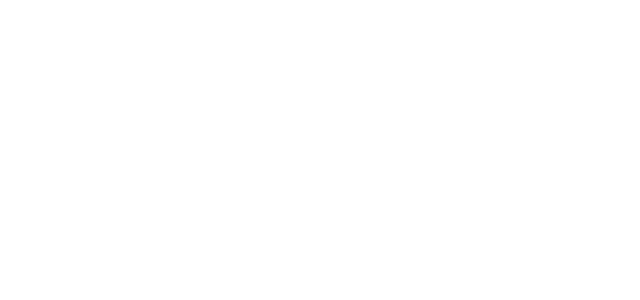
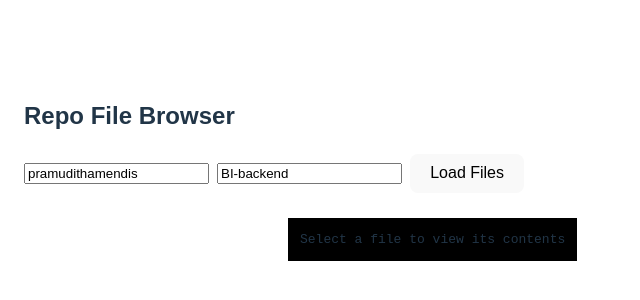
Before and after one commit to pramudithamendis/25-26J-087, a React app in the folder frontend/: page /questions/allfiles in a window 1280 px wide. Before the commit this address had no page. Shown: the part 224-524 px from the top of the page, without its empty margins (0-640 px from the left). Built offline with nearby package versions, Linux system fonts and the light colour scheme; the HTML template or start-up script is replaced by a standard one.

Commit message:
listing all files in repo

```diff
--- a/frontend/src/App.tsx
+++ b/frontend/src/App.tsx
@@ -3,6 +3,7 @@
 import QuestionsCVUpload from "./Questions/QuestionsCVUpload";
 import QuestionsFindBestProject from "./Questions/QuestionsFindBestProject";
 import QuestionsClone from "./Questions/QuestionsClone";
+import QuestionsAllFiles from "./Questions/QuestionsAllFiles";
 
 function App() {
   return (
@@ -10,6 +11,7 @@
       <Route path="/questions/upload" element={<QuestionsCVUpload />} />
       <Route path="/questions/bestproject" element={<QuestionsFindBestProject />} />
       <Route path="/questions/clone" element={<QuestionsClone />} />
+      <Route path="/questions/allfiles" element={<QuestionsAllFiles />} />
     </Routes>
   );
 }
--- /dev/null
+++ b/frontend/src/Questions/QuestionsAllFiles.tsx
@@ -0,0 +1,109 @@
+import { useEffect, useState } from "react";
+
+const API_BASE = "http://127.0.0.1:8000/api/items"; // e.g. "http://localhost:8000"
+
+export default function QuestionsAllFiles() {
+  const [username, setUsername] = useState("pramudithamendis");
+  const [reponame, setReponame] = useState("BI-backend");
+  const [files, setFiles] = useState<string[]>([]);
+  const [selectedFile, setSelectedFile] = useState<string | null>(null);
+  const [fileContent, setFileContent] = useState("");
+  const [error, setError] = useState<string | null>(null);
+  const [loading, setLoading] = useState(false);
+
+  async function loadFiles() {
+    setError(null);
+    setFiles([]);
+    setSelectedFile(null);
+    setFileContent("");
+    setLoading(true);
+
+    try {
+      const res = await fetch(`${API_BASE}/files/${username}/${reponame}`);
+
+      if (!res.ok) {
+        throw new Error(`Failed to load files (${res.status})`);
+      }
+
+      const data: string[] = await res.json();
+      setFiles(data);
+    } catch (err) {
+      setError((err as Error).message);
+    } finally {
+      setLoading(false);
+    }
+  }
+
+  async function loadFile(filename: string) {
+    setError(null);
+    setSelectedFile(filename);
+    setFileContent("");
+    setLoading(true);
+
+    try {
+      const res = await fetch(`${API_BASE}/files/${username}/${reponame}/${filename}`);
+
+      if (!res.ok) {
+        throw new Error(`Failed to load file (${res.status})`);
+      }
+
+      const text = await res.text();
+      setFileContent(text);
+    } catch (err) {
+      setError((err as Error).message);
+    } finally {
+      setLoading(false);
+    }
+  }
+
+  return (
+    <div style={{ padding: 24, fontFamily: "sans-serif" }}>
+      <h2>Repo File Browser</h2>
+
+      <div style={{ marginBottom: 12 }}>
+        <input placeholder="username" value={username} onChange={(e) => setUsername(e.target.value)} style={{ marginRight: 8 }} />
+        <input placeholder="reponame" value={reponame} onChange={(e) => setReponame(e.target.value)} style={{ marginRight: 8 }} />
+        <button onClick={loadFiles} disabled={!username || !reponame}>
+          Load Files
+        </button>
+      </div>
+
+      {loading && <p>Loading…</p>}
+      {error && <p style={{ color: "red" }}>{error}</p>}
+
+      <div style={{ display: "flex", gap: 24 }}>
+        <ul style={{ minWidth: 200 }}>
+          {files.map((file) => (
+            <li key={file}>
+              <button
+                style={{
+                  background: "none",
+                  border: "none",
+                  padding: 0,
+                  cursor: "pointer",
+                  color: file === selectedFile ? "blue" : "black",
+                }}
+                onClick={() => loadFile(file)}
+              >
+                {file}
+              </button>
+            </li>
+          ))}
+        </ul>
+
+        <pre
+          style={{
+            flex: 1,
+            background: "#000000ff",
+            padding: 12,
+            overflow: "auto",
+            whiteSpace: "pre-wrap",
+          }}
+        >
+                  {fileContent || "Select a file to view its contents"}
+
+        </pre>
+      </div>
+    </div>
+  );
+}
```
Also changed, not shown: 1 other file (tests, documents, lock files or other folders).
